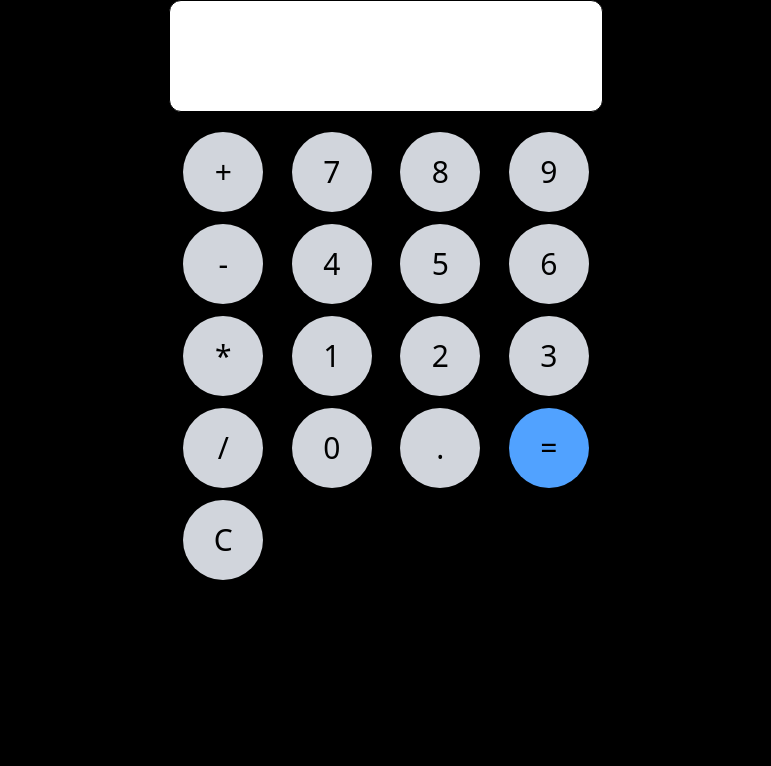
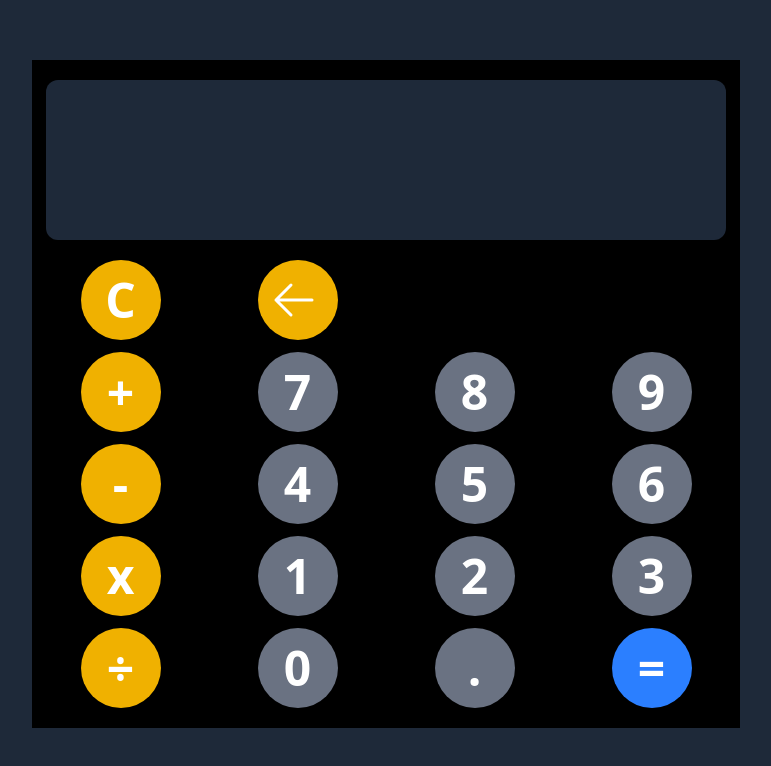
Before and after one commit to Jakeeeey/calculator-vue, a Vue app: page / in a window 1280 px wide. Shown: the top 766 px of the page, without its empty margins (254-1025 px from the left). Built offline with nearby package versions, Linux system fonts and the light colour scheme.

Commit message:
final commit

```diff
--- a/src/App.vue
+++ b/src/App.vue
@@ -1,21 +1,7 @@
 <script setup>
 import { ref } from "vue";
 
-let input = ref();
-/* const add = "+"
-const minus = "-"
-const subtract = "-"
-const divide = "/"
-const one = 1
-const two = 2
-const three = 3
-const four = 4
-const five = 5
-const six = 6
-const seven = 7
-const eight = 8
-const nine = 9
-const zero = 0 */
+let input = ref("");
 
 function appendValue(val) {
   input.value += val;
@@ -23,124 +9,158 @@ function appendValue(val) {
 
 function evaluate() {
   try {
-    input.value = eval(input.value);
+    input.value = eval(input.value).toString();
   } catch (err) {
-    result.value = "Error";
+    input.value = "Error";
   }
 }
 
 function clear() {
   input.value = "";
 }
+
+function erase() {
+  input.value = input.value.slice(0, -1);
+}
 </script>
 
 <template>
-  <div class="bg-black min-h-screen">
-    <div class="flex justify-center">
-      <div class="">
+  <div class="bg-gray-800 min-h-screen">
+    <div class="flex justify-center md:pt-15 max-sm:min-h-screen">
+      <div class="bg-black py-5">
         <form @submit.prevent>
-          <input
-            type="text"
-            v-model="input"
-            readonly
-            class="border w-full h-28 mb-5 text-3xl bg-white rounded-xl"
-          />
+          <div class="flex justify-center">
+            <input
+              type="text"
+              v-model="input"
+              readonly
+              class="focus:outline-none w-[96%] ps-3 h-40 mb-5 bg-gray-800 rounded-xl text-5xl text-white"
+            />
+          </div>
+
           <div class="grid grid-cols-4 justify-items-center gap-y-3">
             <button
+              @click="clear()"
+              class="rounded-full size-20 bg-yellow-500 text-white text-5xl font-bold cursor-pointer hover:bg-yellow-400"
+            >
+              C
+            </button>
+            <button
+              @click="erase()"
+              class="rounded-full size-20 bg-yellow-500 text-white text-5xl font-bold cursor-pointer hover:bg-yellow-400"
+            >
+              <svg
+                xmlns="http://www.w3.org/2000/svg"
+                fill="none"
+                viewBox="0 0 24 24"
+                stroke-width="1.5"
+                stroke="currentColor"
+                class="size-12 ms-3"
+              >
+                <path
+                  stroke-linecap="round"
+                  stroke-linejoin="round"
+                  d="M10.5 19.5 3 12m0 0 7.5-7.5M3 12h18"
+                />
+              </svg>
+            </button>
+            <button></button>
+            <button></button>
+            <button
               @click="appendValue('+')"
-              class="rounded-full size-20 bg-gray-300 text-3xl"
+              class="rounded-full size-20 bg-yellow-500 text-white text-5xl font-bold cursor-pointer hover:bg-yellow-400"
             >
               +
             </button>
             <button
               @click="appendValue('7')"
-              class="rounded-full size-20 bg-gray-300 text-3xl"
+              class="rounded-full size-20 bg-gray-500 text-white text-5xl font-bold cursor-pointer hover:bg-gray-400"
             >
               7
             </button>
             <button
               @click="appendValue('8')"
-              class="rounded-full size-20 bg-gray-300 text-3xl"
+              class="rounded-full size-20 bg-gray-500 text-white text-5xl font-bold cursor-pointer hover:bg-gray-400"
             >
               8
             </button>
             <button
               @click="appendValue('9')"
-              class="rounded-full size-20 bg-gray-300 text-3xl"
+              class="rounded-full size-20 bg-gray-500 text-white text-5xl font-bold cursor-pointer hover:bg-gray-400"
             >
               9
             </button>
             <button
               @click="appendValue('-')"
-              class="rounded-full size-20 bg-gray-300 text-3xl"
+              class="rounded-full size-20 bg-yellow-500 text-white text-5xl font-bold cursor-pointer hover:bg-yellow-400"
             >
               -
             </button>
             <button
               @click="appendValue('4')"
-              class="rounded-full size-20 bg-gray-300 text-3xl"
+              class="rounded-full size-20 bg-gray-500 text-white text-5xl font-bold cursor-pointer hover:bg-gray-400"
             >
               4
             </button>
             <button
               @click="appendValue('5')"
-              class="rounded-full size-20 bg-gray-300 text-3xl"
+              class="rounded-full size-20 bg-gray-500 text-white text-5xl font-bold cursor-pointer hover:bg-gray-400"
             >
               5
             </button>
             <button
               @click="appendValue('6')"
-              class="rounded-full size-20 bg-gray-300 text-3xl"
+              class="rounded-full size-20 bg-gray-500 text-white text-5xl font-bold cursor-pointer hover:bg-gray-400"
             >
               6
             </button>
             <button
               @click="appendValue('*')"
-              class="rounded-full size-20 bg-gray-300 text-3xl"
+              class="rounded-full size-20 bg-yellow-500 text-white text-5xl font-bold cursor-pointer hover:bg-yellow-400"
             >
-              *
+              x
             </button>
             <button
               @click="appendValue('1')"
-              class="rounded-full size-20 bg-gray-300 text-3xl"
+              class="rounded-full size-20 bg-gray-500 text-white text-5xl font-bold cursor-pointer hover:bg-gray-400"
             >
               1
             </button>
             <button
               @click="appendValue('2')"
-              class="rounded-full size-20 bg-gray-300 text-3xl"
+              class="rounded-full size-20 bg-gray-500 text-white text-5xl font-bold cursor-pointer hover:bg-gray-400"
             >
               2
             </button>
             <button
               @click="appendValue('3')"
-              class="rounded-full size-20 bg-gray-300 text-3xl"
+              class="rounded-full size-20 bg-gray-500 text-white text-5xl font-bold cursor-pointer hover:bg-gray-400"
             >
               3
             </button>
             <button
               @click="appendValue('/')"
-              class="rounded-full size-20 bg-gray-300 text-3xl"
+              class="rounded-full size-20 bg-yellow-500 text-white text-5xl font-bold cursor-pointer hover:bg-yellow-400"
             >
-              /
+              &#247;
             </button>
             <button
               @click="appendValue('0')"
-              class="rounded-full size-20 bg-gray-300 text-3xl"
+              class="rounded-full size-20 bg-gray-500 text-white text-5xl font-bold cursor-pointer hover:bg-gray-400"
             >
               0
             </button>
             <button
               @click="appendValue('.')"
-              class="rounded-full size-20 bg-gray-300 text-3xl"
+              class="rounded-full size-20 bg-gray-500 text-white text-5xl font-bold cursor-pointer hover:bg-gray-400"
             >
               .
             </button>
-            <button @click="evaluate()" class="rounded-full size-20 bg-blue-400 text-3xl">
+            <button
+              @click="evaluate()"
+              class="rounded-full size-20 bg-blue-500 text-white text-5xl font-bold cursor-pointer hover:bg-blue-400"
+            >
               =
-            </button>
-            <button @click="clear()" class="rounded-full size-20 bg-gray-300 text-3xl">
-              C
             </button>
           </div>
         </form>
--- a/src/App1.vue
+++ b/src/App1.vue
@@ -38,7 +38,7 @@ const calculate = () => {
             readonly
           />
           <select v-model="operator" id="operator" class="border">
-            <option value="+" selected>+</option>
+            <option value="+" >+</option>
             <option value="-">-</option>
             <option value="*">*</option>
             <option value="/">/</option>
```
